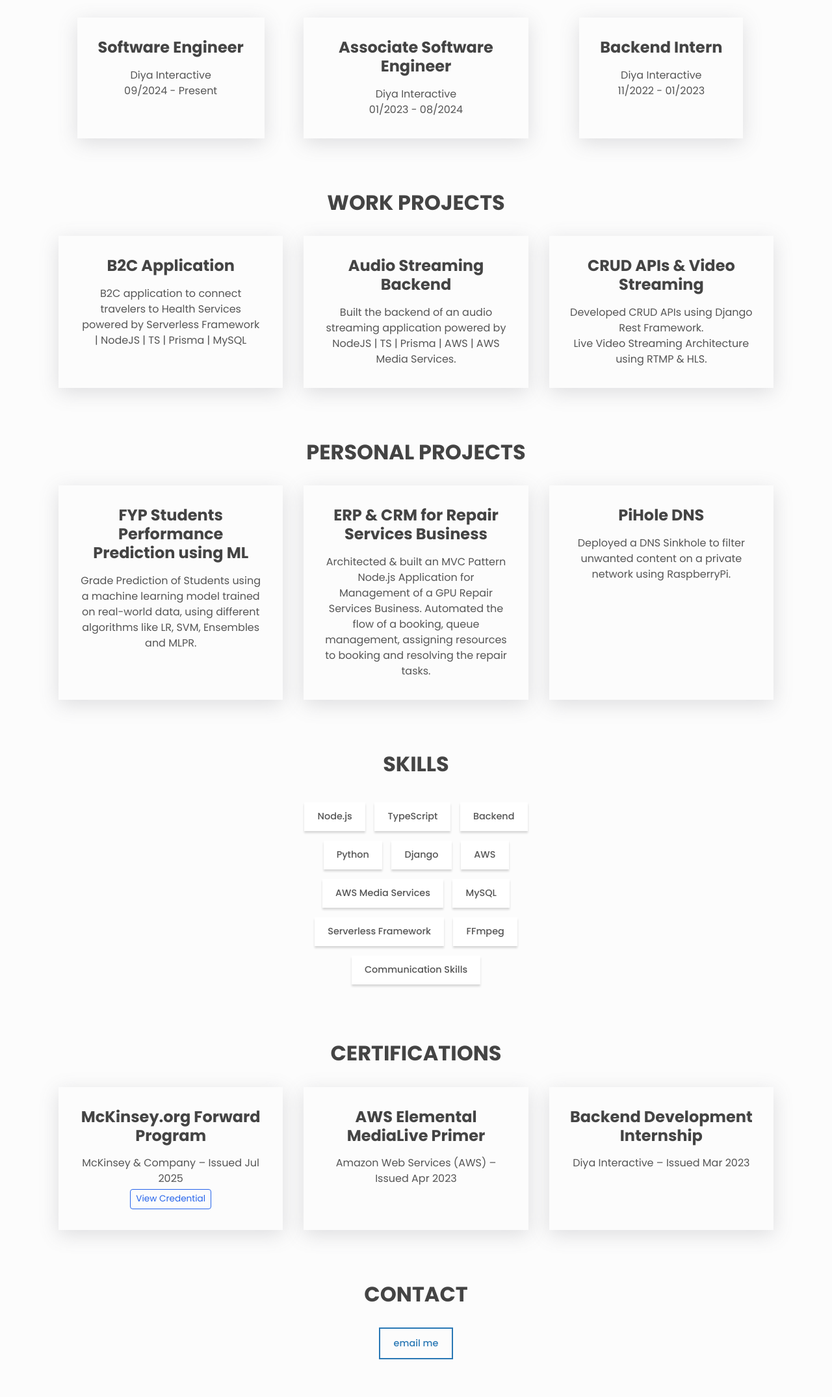
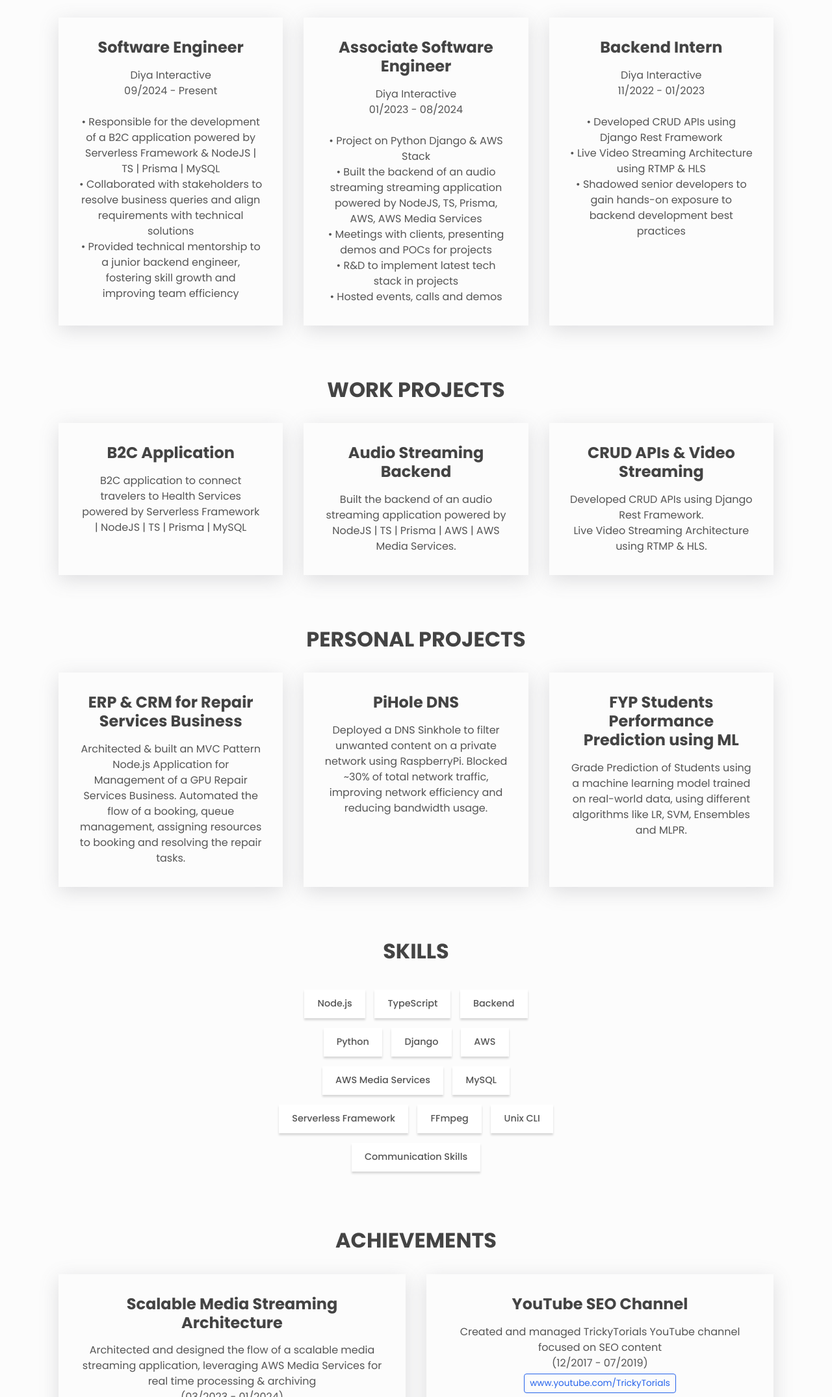
Before and after one commit to AbdullahSafwan/abdullahsafwan.github.io, a plain HTML site: page index.html in a window 1280 px wide. Shown: the part 650-2800 px from the top of the page at 65% size. Before the commit the page ends 2742 px from the top, so only its background shows below. Drawn offline with Linux system fonts and the light colour scheme.

Commit message:
update resume & portfolio

```diff
--- a/index.html
+++ b/index.html
@@ -30,6 +30,9 @@
           </li>
           <li class="nav__list-item">
             <a class="link link--nav" href="#skills">Skills</a>
+          </li>
+          <li class="nav__list-item">
+            <a class="link link--nav" href="#achievements">Achievements</a>
           </li>
           <li class="nav__list-item">
             <a class="link link--nav" href="#certifications">Certifications</a>
@@ -94,19 +97,30 @@
           <div class="project">
             <h3>Software Engineer</h3>
             <p class="project__description">
-              Diya Interactive<br />09/2024 - Present
+              Diya Interactive<br />09/2024 - Present<br /><br />
+              • Responsible for the development of a B2C application powered by Serverless Framework & NodeJS | TS | Prisma | MySQL<br />
+              • Collaborated with stakeholders to resolve business queries and align requirements with technical solutions<br />
+              • Provided technical mentorship to a junior backend engineer, fostering skill growth and improving team efficiency
             </p>
           </div>
           <div class="project">
             <h3>Associate Software Engineer</h3>
             <p class="project__description">
-              Diya Interactive<br />01/2023 - 08/2024
+              Diya Interactive<br />01/2023 - 08/2024<br /><br />
+              • Project on Python Django & AWS Stack<br />
+              • Built the backend of an audio streaming streaming application powered by NodeJS, TS, Prisma, AWS, AWS Media Services<br />
+              • Meetings with clients, presenting demos and POCs for projects<br />
+              • R&D to implement latest tech stack in projects<br />
+              • Hosted events, calls and demos
             </p>
           </div>
           <div class="project">
             <h3>Backend Intern</h3>
             <p class="project__description">
-              Diya Interactive<br />11/2022 - 01/2023
+              Diya Interactive<br />11/2022 - 01/2023<br /><br />
+              • Developed CRUD APIs using Django Rest Framework<br />
+              • Live Video Streaming Architecture using RTMP & HLS<br />
+              • Shadowed senior developers to gain hands-on exposure to backend development best practices
             </p>
           </div>
         </div>
@@ -145,14 +159,6 @@
         <h2 class="section__title">Personal Projects</h2>
         <div class="projects__grid">
           <div class="project">
-            <h3>FYP Students Performance Prediction using ML</h3>
-            <p class="project__description">
-              Grade Prediction of Students using a machine learning model trained
-              on real-world data, using different algorithms like LR, SVM,
-              Ensembles and MLPR.
-            </p>
-          </div>
-          <div class="project">
             <h3>ERP & CRM for Repair Services Business</h3>
             <p class="project__description">
               Architected & built an MVC Pattern Node.js Application for
@@ -165,7 +171,16 @@
             <h3>PiHole DNS</h3>
             <p class="project__description">
               Deployed a DNS Sinkhole to filter unwanted content on a private
-              network using RaspberryPi.
+              network using RaspberryPi. Blocked ~30% of total network traffic,
+              improving network efficiency and reducing bandwidth usage.
+            </p>
+          </div>
+          <div class="project">
+            <h3>FYP Students Performance Prediction using ML</h3>
+            <p class="project__description">
+              Grade Prediction of Students using a machine learning model trained
+              on real-world data, using different algorithms like LR, SVM,
+              Ensembles and MLPR.
             </p>
           </div>
         </div>
@@ -185,10 +200,36 @@
           <li class="skills__list-item btn btn--plain">MySQL</li>
           <li class="skills__list-item btn btn--plain">Serverless Framework</li>
           <li class="skills__list-item btn btn--plain">FFmpeg</li>
+          <li class="skills__list-item btn btn--plain">Unix CLI</li>
           <li class="skills__list-item btn btn--plain">
             Communication Skills
           </li>
         </ul>
+      </section>
+
+      <!-- Achievements -->
+      <section class="section achievements" id="achievements">
+        <h2 class="section__title">Achievements</h2>
+        <div class="projects__grid">
+          <div class="project">
+            <h3>Scalable Media Streaming Architecture</h3>
+            <p class="project__description">
+              Architected and designed the flow of a scalable media streaming application,
+              leveraging AWS Media Services for real time processing & archiving<br />
+              (03/2023 - 01/2024)
+            </p>
+          </div>
+          <div class="project">
+            <h3>YouTube SEO Channel</h3>
+            <p class="project__description">
+              Created and managed TrickyTorials YouTube channel focused on SEO content<br />
+              (12/2017 - 07/2019)<br />
+              <a href="https://www.youtube.com/TrickyTorials" target="_blank" class="credential-link">
+                www.youtube.com/TrickyTorials
+              </a>
+            </p>
+          </div>
+        </div>
       </section>
 
       <!-- Certifications -->
```
Also changed, not shown: 1 other file.
